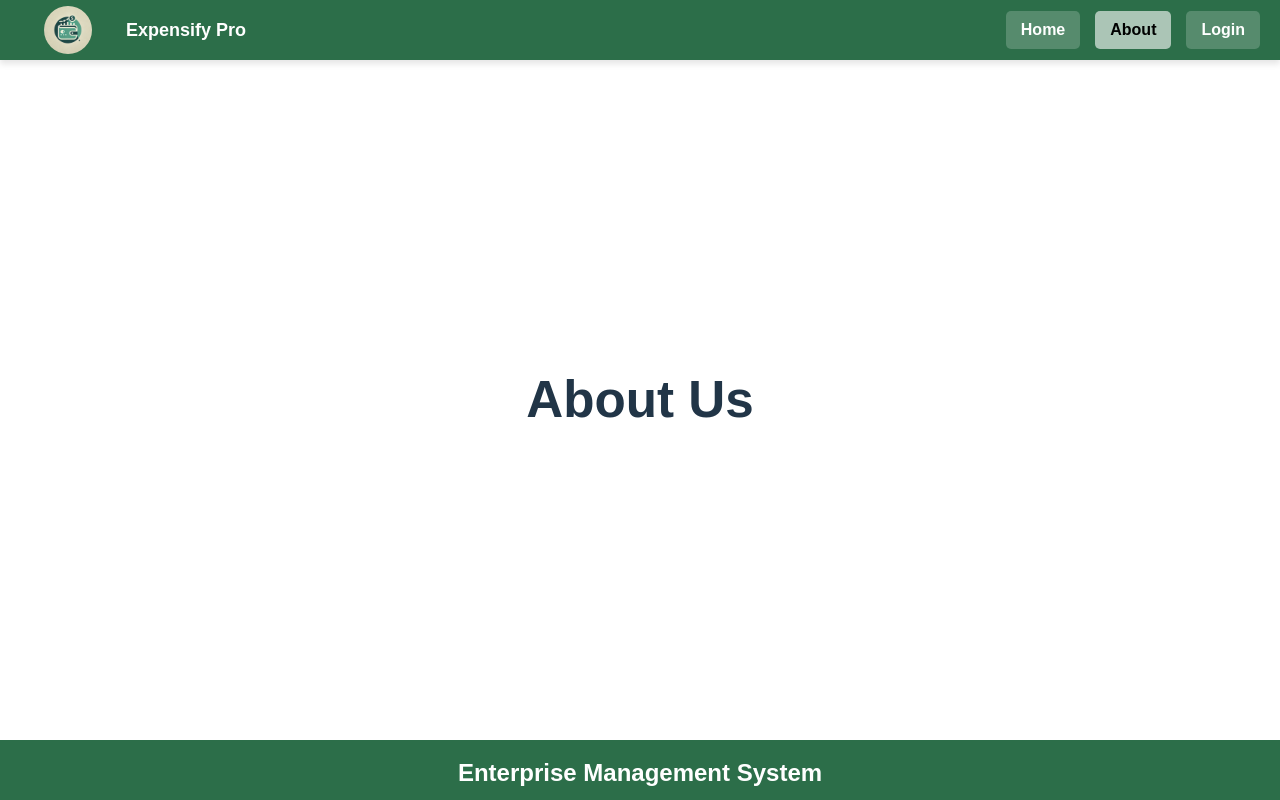
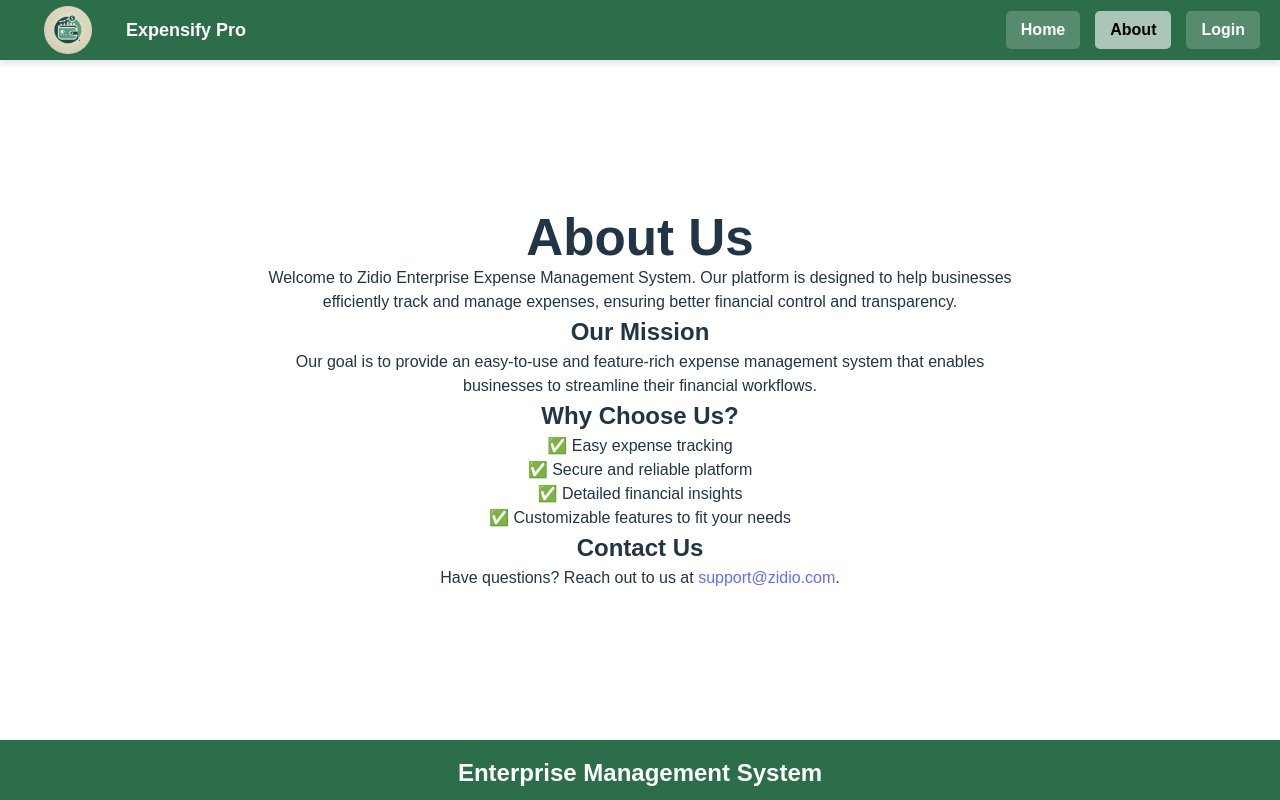
Before and after one commit to Ak3161/Zidio-Enterprise-Expense-Managemnet-Sysytem, a React (Vite) app in the folder FrontEnd/: page /about in a window 1280 px wide. Built offline with nearby package versions, Linux system fonts and the light colour scheme.

Commit message:
Update AboutPage.jsx
Made the about us page

```diff
--- a/FrontEnd/src/pages/AboutPage.jsx
+++ b/FrontEnd/src/pages/AboutPage.jsx
@@ -2,8 +2,29 @@ import React from "react";
 
 const AboutPage = () => {
     return (
-        <div>
-        <h1>About Us</h1>
+
+         <div style={{ padding: "20px", maxWidth: "800px", margin: "0 auto", textAlign: "center" }}>
+            <h1>About Us</h1>
+            <p>
+                Welcome to Zidio Enterprise Expense Management System. Our platform is designed to help businesses
+                efficiently track and manage expenses, ensuring better financial control and transparency.
+            </p>
+            <h2>Our Mission</h2>
+            <p>
+                Our goal is to provide an easy-to-use and feature-rich expense management system that enables
+                businesses to streamline their financial workflows.
+            </p>
+            <h2>Why Choose Us?</h2>
+            <ul style={{ listStyleType: "none", padding: 0 }}>
+                <li>✅ Easy expense tracking</li>
+                <li>✅ Secure and reliable platform</li>
+                <li>✅ Detailed financial insights</li>
+                <li>✅ Customizable features to fit your needs</li>
+            </ul>
+            <h2>Contact Us</h2>
+            <p>
+                Have questions? Reach out to us at <a href="mailto:support@zidio.com">support@zidio.com</a>.
+            </p>
         </div>
     );
 };
```
